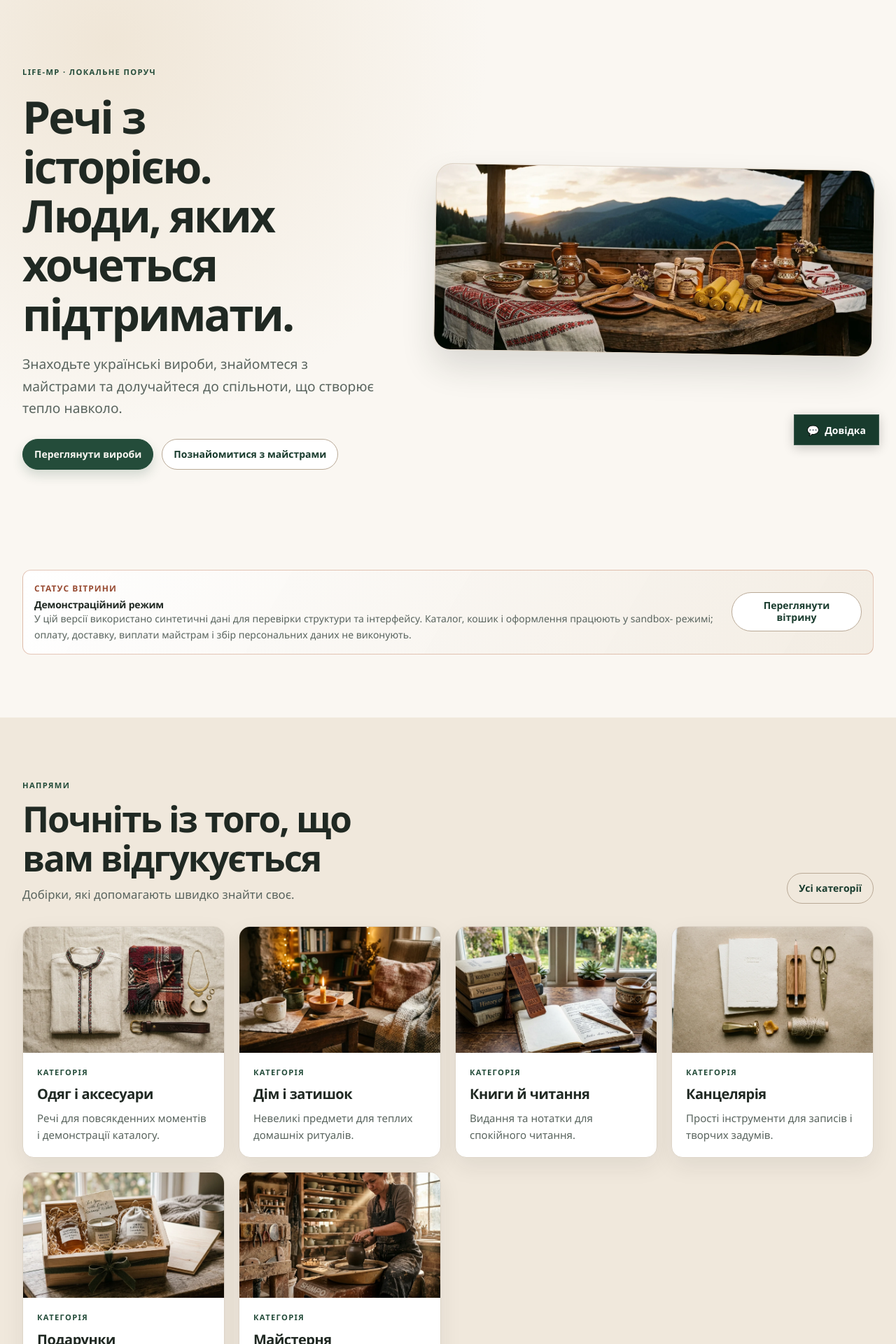
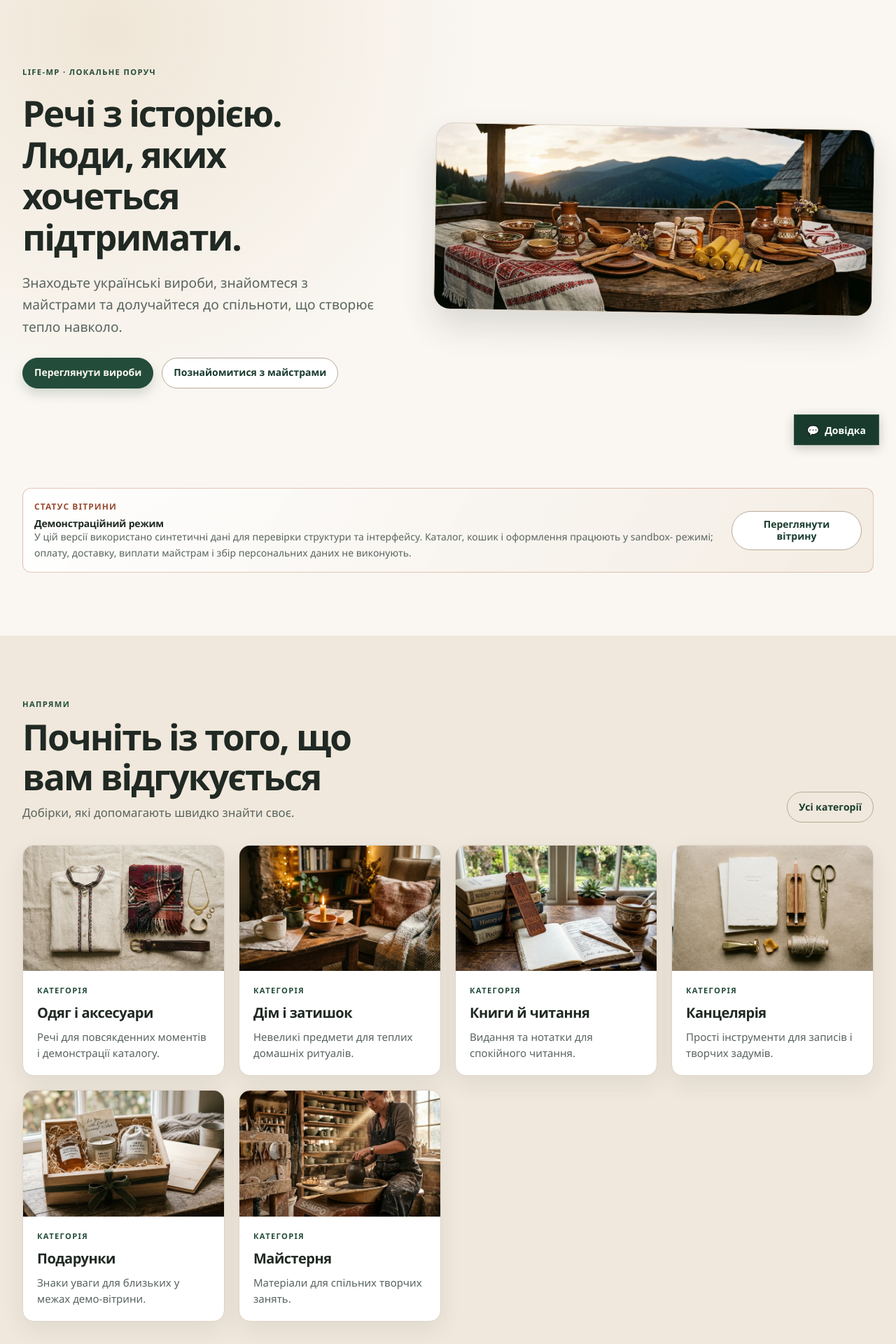
Before and after one commit to Georgekgk2/Life-MP, a Next.js app in the folder apps/storefront/: page / in a window 1280 px wide. Shown: the part 140-2060 px from the top of the page at 70% size. Built offline with nearby package versions, Linux system fonts and the light colour scheme.

Commit message:
style(storefront): reduce hero title size to match section heading and decelerate animations for smoother visual rhythm (#87)

```diff
--- a/apps/storefront/app/globals.css
+++ b/apps/storefront/app/globals.css
@@ -129,8 +129,9 @@
     --shadow-card-raised: 0 var(--space-3) var(--space-8) var(--color-shadow);
 
     --ease-out: cubic-bezier(0.16, 1, 0.3, 1);
-    --duration-fast: 160ms;
-    --duration-normal: 240ms;
+    --duration-fast: 280ms;
+    --duration-normal: 400ms;
+    --duration-slow: 550ms;
 
     --content-max: 80rem;
     --content-reading: 43rem;
@@ -866,8 +867,8 @@
     background-color: var(--color-canvas);
     color: var(--color-ink);
     transition:
-      border-color 0.2s ease,
-      box-shadow 0.2s ease;
+      border-color 350ms ease,
+      box-shadow 350ms ease;
   }
 
   .catalog-search-input:focus {
@@ -1322,9 +1323,10 @@
   }
 
   .hero-section h1 {
-    max-width: 11ch;
-    font-size: clamp(2.5rem, 5vw, 4.75rem);
-    letter-spacing: -0.045em;
+    max-width: 20ch;
+    font-size: clamp(2rem, 4vw, 3.25rem);
+    line-height: 1.15;
+    letter-spacing: -0.04em;
   }
 
   .hero-section__copy .page-intro__lead {
@@ -1453,9 +1455,9 @@
     background: var(--color-surface);
     box-shadow: 0 0.75rem 2rem var(--color-shadow-soft);
     transition:
-      transform 180ms var(--ease-out),
-      box-shadow 180ms var(--ease-out),
-      border-color 180ms var(--ease-out);
+      transform 350ms var(--ease-out),
+      box-shadow 350ms var(--ease-out),
+      border-color 350ms var(--ease-out);
   }
 
   .card:hover {
@@ -1483,7 +1485,7 @@
     width: 100%;
     height: 100%;
     object-fit: cover;
-    transition: transform 300ms var(--ease-out);
+    transition: transform 500ms var(--ease-out);
   }
 
   .card:hover .card__image {
@@ -1869,8 +1871,9 @@
     }
 
     .hero-section h1 {
-      max-width: 12ch;
-      font-size: clamp(2.35rem, 12vw, 3.5rem);
+      max-width: 18ch;
+      font-size: clamp(1.875rem, 9vw, 2.5rem);
+      line-height: 1.2;
     }
 
     .hero-section__actions {
@@ -2128,7 +2131,7 @@
     justify-content: flex-end;
     background: rgb(32 41 35 / 48%);
     backdrop-filter: blur(4px);
-    animation: cart-fade-in 200ms ease-out;
+    animation: cart-fade-in 350ms ease-out;
   }
 
   .cart-drawer-panel {
@@ -2138,7 +2141,7 @@
     flex-direction: column;
     background: var(--color-surface);
     box-shadow: -1.25rem 0 3rem rgb(32 41 35 / 18%);
-    animation: cart-slide-in 250ms cubic-bezier(0.16, 1, 0.3, 1);
+    animation: cart-slide-in 420ms cubic-bezier(0.16, 1, 0.3, 1);
   }
 
   @keyframes cart-fade-in {
@@ -2430,7 +2433,7 @@
     color: var(--color-ink-subtle);
     border: 1px solid var(--color-border);
     cursor: pointer;
-    transition: all 150ms ease;
+    transition: all 280ms ease;
     white-space: nowrap;
   }
 
@@ -2637,9 +2640,9 @@
     box-shadow: 0 4px 16px rgb(0 0 0 / 20%);
     cursor: pointer;
     transition:
-      transform 150ms ease,
-      box-shadow 150ms ease,
-      background 150ms ease;
+      transform 300ms ease,
+      box-shadow 300ms ease,
+      background 300ms ease;
   }
 
   .chatbot-fab:hover {
@@ -2673,7 +2676,7 @@
     border-radius: var(--radius-lg);
     box-shadow: 0 10px 30px rgb(0 0 0 / 18%);
     overflow: hidden;
-    animation: chatbot-popover-in 200ms cubic-bezier(0.16, 1, 0.3, 1);
+    animation: chatbot-popover-in 380ms cubic-bezier(0.16, 1, 0.3, 1);
   }
 
   @keyframes chatbot-popover-in {
@@ -2831,7 +2834,7 @@
     border: 1px solid var(--color-border);
     color: var(--color-ink);
     cursor: pointer;
-    transition: all 120ms ease;
+    transition: all 250ms ease;
     text-align: left;
   }
 
```
